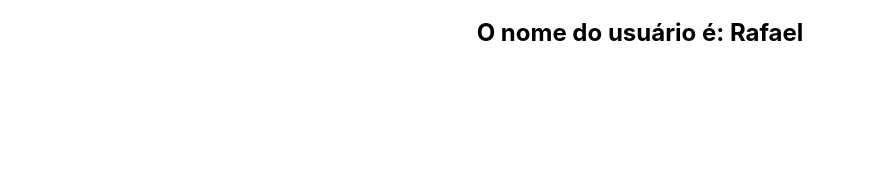
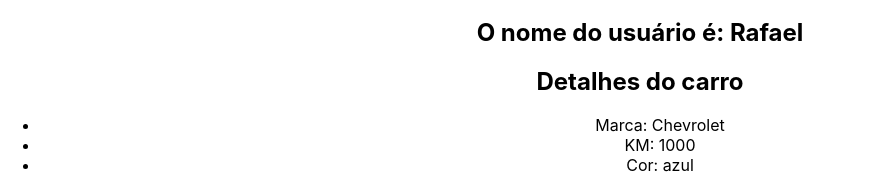
Before and after one commit to ehurafa/react-from-zero-to-mastery, a React (Create React App) app in the folder ARQUIVOS/03_AVANCADO_EM_REACT/avancado/: page / in a window 1280 px wide. Shown: the part 1626-1819 px from the top of the page, without its empty margins (0-880 px from the left). Before the commit the page ends 1693 px from the top, so only its background shows below. Built offline with nearby package versions, Linux system fonts and the light colour scheme.

Commit message:
props destructuring

```diff
--- a/ARQUIVOS/03_AVANCADO_EM_REACT/avancado/src/App.js
+++ b/ARQUIVOS/03_AVANCADO_EM_REACT/avancado/src/App.js
@@ -5,6 +5,7 @@ import ManageData from './components/ManageData';
 import ListRender from './components/ListRender';
 import ConditionalRender from './components/ConditionRender';
 import ShowUserName from './components/ShowUserName'
+import CarDetails from './components/CarDetails'
 
 function App() {
   return (
@@ -28,6 +29,9 @@ function App() {
       <div>
         <ShowUserName name='Rafael' />
       </div>
+      <div>
+        <CarDetails brand={'Chevrolet'} km={1000} color={'azul'}/>
+      </div>
     </div>
   );
 }
--- /dev/null
+++ b/ARQUIVOS/03_AVANCADO_EM_REACT/avancado/src/components/CarDetails.js
@@ -0,0 +1,15 @@
+function CarDetails({ brand, km, color}) {
+    return (
+        <div>
+            <h2>Detalhes do carro</h2>
+            <ul>
+                <li>Marca: {brand}</li>
+                <li>KM: {km}</li>
+                <li>Cor: {color}</li>
+            </ul>
+            car details
+        </div>
+    );
+}
+
+export default CarDetails;
```
